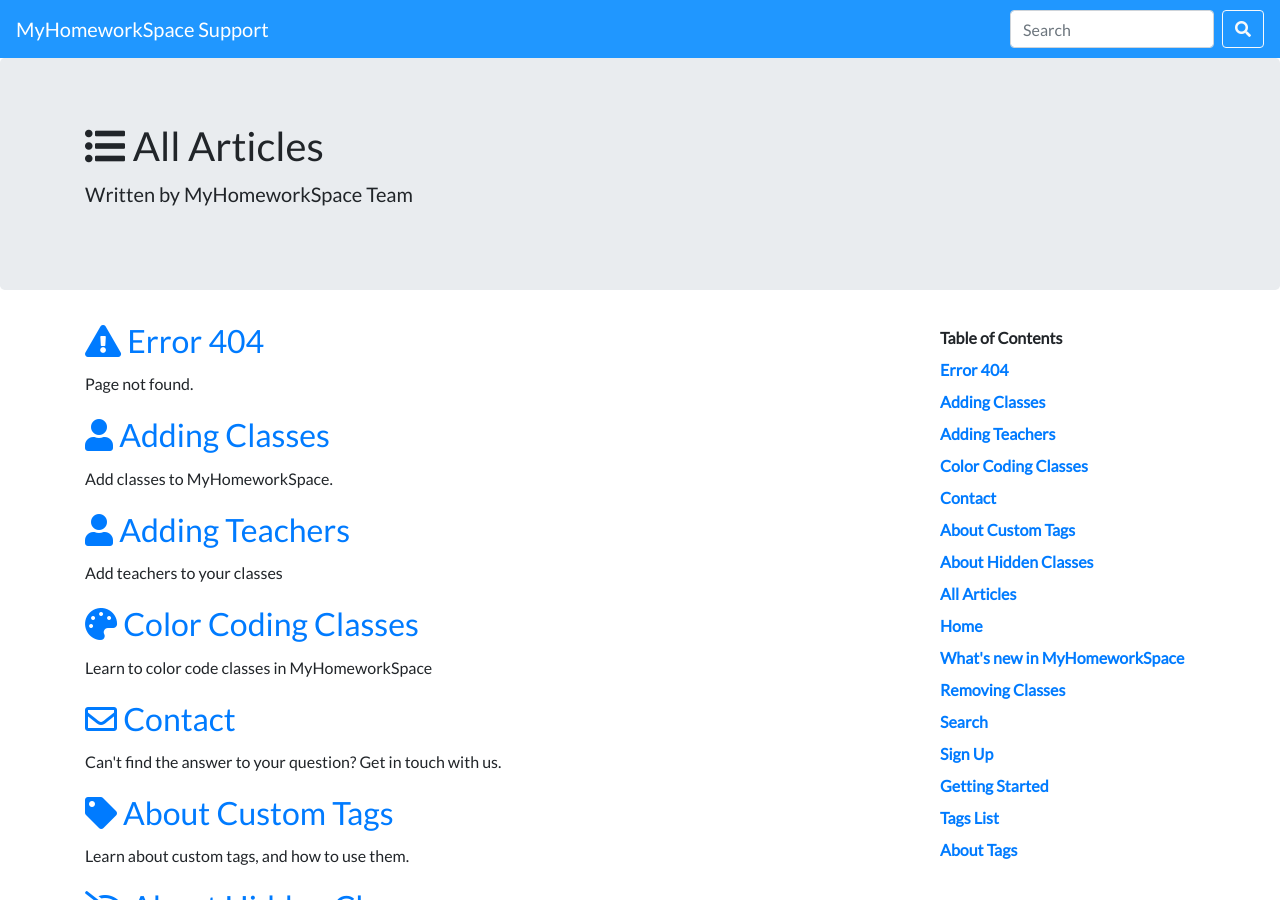
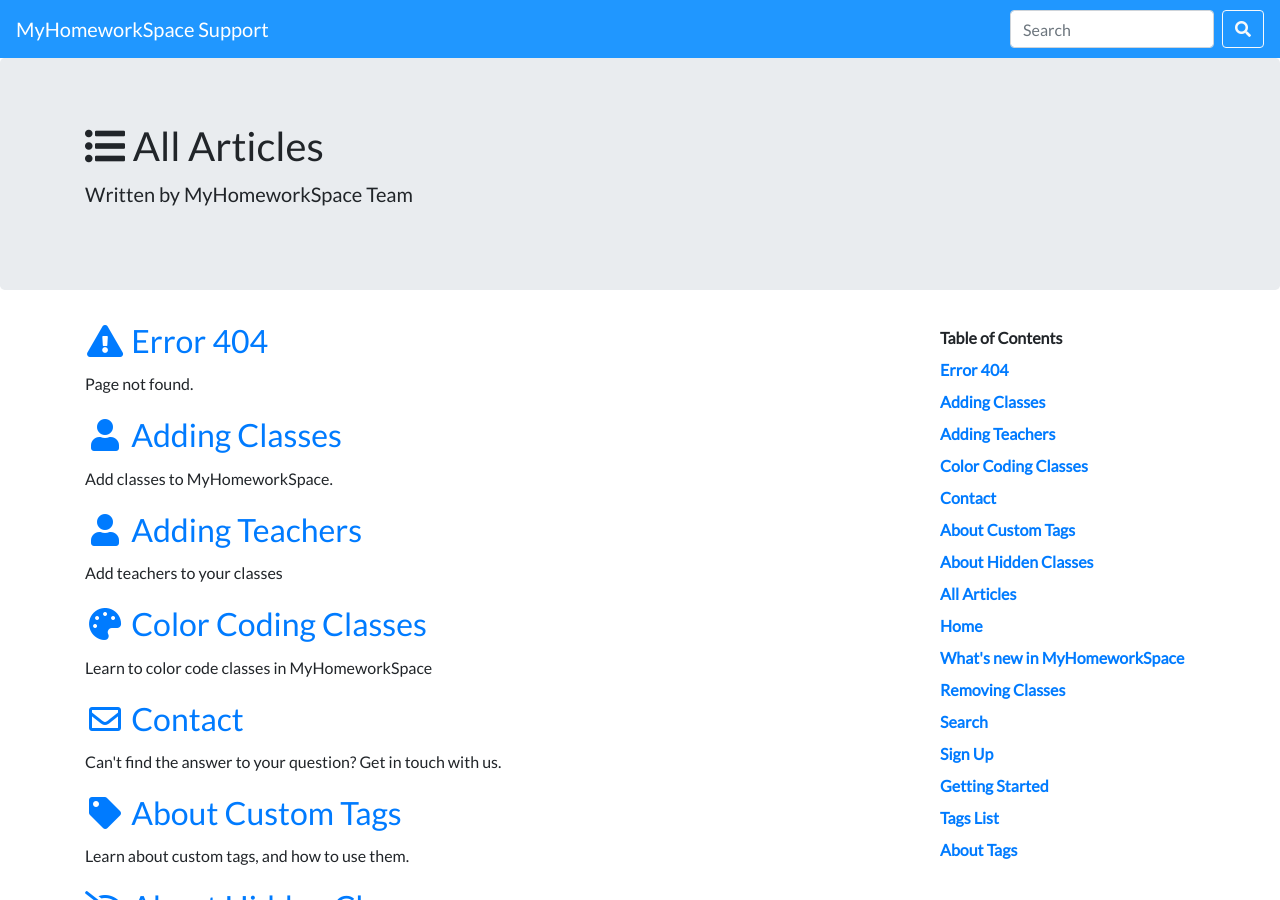
Before and after one commit to MyHomeworkSpace/support, a Jekyll site: the page built from docs/index.md, in a window 1280 px wide and 900 px high. Built offline with Jekyll 4.4.1, drawn with Linux system fonts in a browser that asks for light colours; nearby versions of some CDN libraries.

Commit message:
align icons on all articles page

```diff
--- a/docs/index.md
+++ b/docs/index.md
@@ -7,6 +7,6 @@ description: A list of all help articles.
 ---
 
 {% for page in site.pages %}
-  <h2><a href="{{ page.url }}">{% if page.icon %}<i class="{{ page.icon }}"></i> {% endif %}{{ page.title }}</a></h2>
+  <h2><a href="{{ page.url }}">{% if page.icon %}<i class="fa-fw {{ page.icon }}"></i> {% endif %}{{ page.title }}</a></h2>
   <p>{{ page.description }}</p>
 {% endfor %}
```
